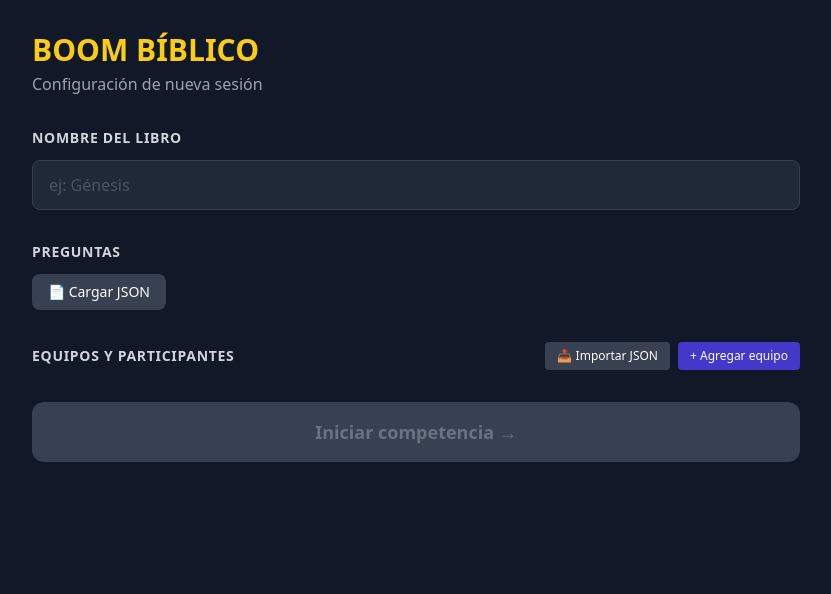
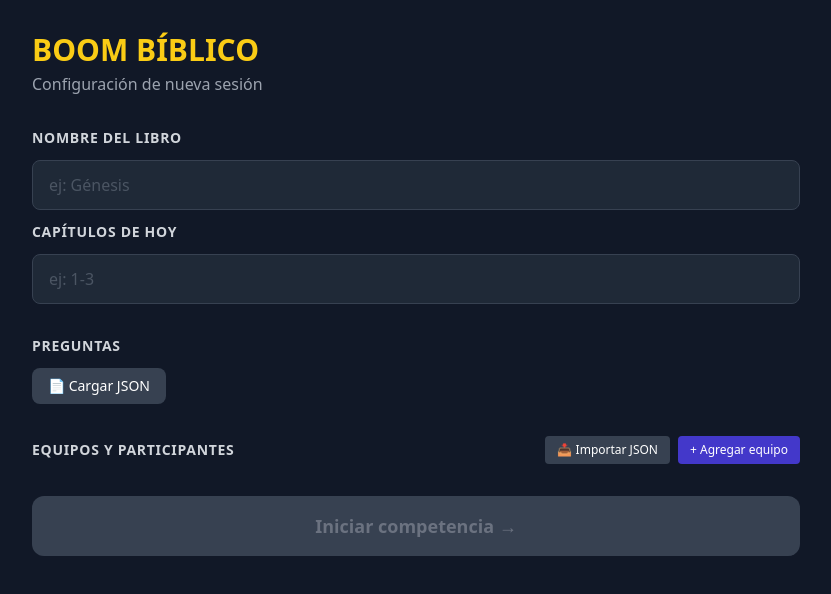
Before and after one commit to olivermontalvanm/boom_biblico, a React (Vite) app: page /operator in a window 1280 px wide. Shown: the top 594 px of the page, without its empty margins (224-1055 px from the left). Built offline with nearby package versions, Linux system fonts and the light colour scheme.

Commit message:
feat: add chapter range field to session setup and display in sidebar

```diff
--- a/src/components/operator/SetupScreen.tsx
+++ b/src/components/operator/SetupScreen.tsx
@@ -2,7 +2,7 @@ import { useState, useRef } from 'react'
 import type { Team, Participant, Question, TeamsImport } from '../../lib/types'
 
 interface Props {
-  onComplete: (data: { bookName: string; teams: Team[]; questions: Question[] }) => void
+  onComplete: (data: { bookName: string; chapters: string; teams: Team[]; questions: Question[] }) => void
 }
 
 function generateId(): string {
@@ -24,6 +24,7 @@ function importTeams(raw: TeamsImport): Team[] {
 
 export function SetupScreen({ onComplete }: Props) {
   const [bookName, setBookName] = useState('')
+  const [chapters, setChapters] = useState('')
   const [questions, setQuestions] = useState<Question[]>([])
   const [teams, setTeams] = useState<Team[]>([])
   const [error, setError] = useState('')
@@ -84,8 +85,8 @@ export function SetupScreen({ onComplete }: Props) {
     ))
   }
 
-  const canStart = bookName.trim().length > 0 && questions.length > 0 &&
-    teams.length > 0 && teams.every(t => t.members.length > 0)
+  const canStart = bookName.trim().length > 0 && chapters.trim().length > 0 &&
+    questions.length > 0 && teams.length > 0 && teams.every(t => t.members.length > 0)
 
   return (
     <div className="min-h-screen bg-gray-900 text-white p-8 overflow-y-auto">
@@ -105,6 +106,13 @@ export function SetupScreen({ onComplete }: Props) {
             value={bookName}
             onChange={e => setBookName(e.target.value)}
             placeholder="ej: Génesis"
+            className="bg-gray-800 border border-gray-700 rounded-lg px-4 py-3 text-white placeholder-gray-600 focus:outline-none focus:border-indigo-500"
+          />
+          <label className="text-sm font-semibold text-gray-300 uppercase tracking-wider">Capítulos de hoy</label>
+          <input
+            value={chapters}
+            onChange={e => setChapters(e.target.value)}
+            placeholder="ej: 1-3"
             className="bg-gray-800 border border-gray-700 rounded-lg px-4 py-3 text-white placeholder-gray-600 focus:outline-none focus:border-indigo-500"
           />
         </section>
@@ -191,7 +199,7 @@ export function SetupScreen({ onComplete }: Props) {
         </section>
 
         <button
-          onClick={() => onComplete({ bookName: bookName.trim(), teams, questions })}
+          onClick={() => onComplete({ bookName: bookName.trim(), chapters: chapters.trim(), teams, questions })}
           disabled={!canStart}
           className="bg-emerald-600 hover:bg-emerald-700 disabled:bg-gray-700 disabled:text-gray-500 text-white font-bold py-4 rounded-xl text-lg transition-colors"
         >
--- a/src/components/operator/TeamSidebar.tsx
+++ b/src/components/operator/TeamSidebar.tsx
@@ -4,18 +4,21 @@ interface Props {
   teams: Team[]
   scores: Score[]
   bookName: string
+  chapters: string
   lastTeamId: string | null
   onFinishBook: () => void
 }
 
 const TEAM_COLORS = ['#6366f1', '#10b981', '#f59e0b', '#ef4444']
 
-export function TeamSidebar({ teams, scores, bookName, lastTeamId, onFinishBook }: Props) {
+export function TeamSidebar({ teams, scores, bookName, chapters, lastTeamId, onFinishBook }: Props) {
   return (
     <div className="w-52 bg-[#1e1e2e] flex flex-col gap-3 p-4 shrink-0">
       <div>
         <p className="text-[10px] text-gray-500 uppercase tracking-widest">Libro actual</p>
         <p className="text-white font-semibold mt-1 text-sm">{bookName}</p>
+        <p className="text-[10px] text-gray-500 uppercase tracking-widest mt-2">Capítulos de hoy</p>
+        <p className="text-indigo-300 font-medium text-sm mt-0.5">{chapters}</p>
       </div>
 
       <div className="h-px bg-gray-700" />
--- a/src/lib/types.ts
+++ b/src/lib/types.ts
@@ -1,5 +1,6 @@
 export interface BookSession {
   bookName: string;
+  chapters: string;
   startDate: string;
   isActive: boolean;
 }
--- a/src/pages/OperatorPage.tsx
+++ b/src/pages/OperatorPage.tsx
@@ -16,6 +16,7 @@ type Phase = 'setup' | 'idle' | 'question' | 'revealed'
 interface State {
   phase: Phase
   bookName: string
+  chapters: string
   questions: Question[]
   teams: Team[]
   turns: Turn[]
@@ -27,7 +28,7 @@ interface State {
 }
 
 type Action =
-  | { type: 'SETUP_COMPLETE'; bookName: string; teams: Team[]; questions: Question[] }
+  | { type: 'SETUP_COMPLETE'; bookName: string; chapters: string; teams: Team[]; questions: Question[] }
   | { type: 'START_TURN'; team: Team; participant: Participant; question: Question }
   | { type: 'CHANGE_PARTICIPANT'; participant: Participant }
   | { type: 'SELECT_OPTION'; index: number }
@@ -39,13 +40,13 @@ function init(): State {
   const session = getSession()
   if (!session?.isActive) {
     return {
-      phase: 'setup', bookName: '', questions: [], teams: [],
+      phase: 'setup', bookName: '', chapters: '', questions: [], teams: [],
       turns: [], scores: [], currentTeam: null,
       currentParticipant: null, currentQuestion: null, selectedOptionIndex: null,
     }
   }
   return {
-    phase: 'idle', bookName: session.bookName, questions: [],
+    phase: 'idle', bookName: session.bookName, chapters: session.chapters, questions: [],
     teams: getTeams(), turns: getTurns(), scores: getScores(),
     currentTeam: null, currentParticipant: null, currentQuestion: null, selectedOptionIndex: null,
   }
@@ -54,7 +55,7 @@ function init(): State {
 function reducer(state: State, action: Action): State {
   switch (action.type) {
     case 'SETUP_COMPLETE':
-      return { ...state, phase: 'idle', bookName: action.bookName, teams: action.teams, questions: action.questions }
+      return { ...state, phase: 'idle', bookName: action.bookName, chapters: action.chapters, teams: action.teams, questions: action.questions }
     case 'START_TURN':
       return { ...state, phase: 'question', currentTeam: action.team, currentParticipant: action.participant, currentQuestion: action.question, selectedOptionIndex: null }
     case 'CHANGE_PARTICIPANT':
@@ -67,7 +68,7 @@ function reducer(state: State, action: Action): State {
       return { ...state, phase: 'idle', currentTeam: null, currentParticipant: null, currentQuestion: null, selectedOptionIndex: null }
     case 'FINISH_BOOK':
       return {
-        phase: 'setup', bookName: '', questions: [], teams: [], turns: [], scores: [],
+        phase: 'setup', bookName: '', chapters: '', questions: [], teams: [], turns: [], scores: [],
         currentTeam: null, currentParticipant: null, currentQuestion: null, selectedOptionIndex: null,
       }
     default:
@@ -88,8 +89,8 @@ export function OperatorPage() {
     }
   }, [])
 
-  function handleSetupComplete(data: { bookName: string; teams: Team[]; questions: Question[] }) {
-    saveSession({ bookName: data.bookName, startDate: new Date().toISOString(), isActive: true })
+  function handleSetupComplete(data: { bookName: string; chapters: string; teams: Team[]; questions: Question[] }) {
+    saveSession({ bookName: data.bookName, chapters: data.chapters, startDate: new Date().toISOString(), isActive: true })
     saveTeams(data.teams)
     dispatch({ type: 'SETUP_COMPLETE', ...data })
     senderRef.current?.send({ type: 'IDLE' })
@@ -161,6 +162,7 @@ export function OperatorPage() {
         teams={state.teams}
         scores={state.scores}
         bookName={state.bookName}
+        chapters={state.chapters}
         lastTeamId={lastTeamId}
         onFinishBook={handleFinishBook}
       />
@@ -171,6 +173,7 @@ export function OperatorPage() {
             {state.questions.length === 0 ? (
               <div className="flex flex-col items-center gap-4 bg-gray-800 rounded-xl p-8 max-w-sm w-full text-center">
                 <p className="text-yellow-400 font-semibold">Sesión recuperada: {state.bookName}</p>
+                <p className="text-gray-300 text-sm">Capítulos: {state.chapters}</p>
                 <p className="text-gray-400 text-sm">Carga el archivo de preguntas para continuar</p>
                 <label className="bg-indigo-600 hover:bg-indigo-700 cursor-pointer text-white font-semibold px-6 py-3 rounded-xl transition-colors">
                   📄 Cargar preguntas
```
